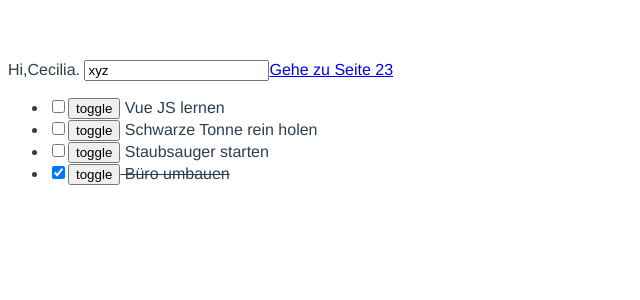
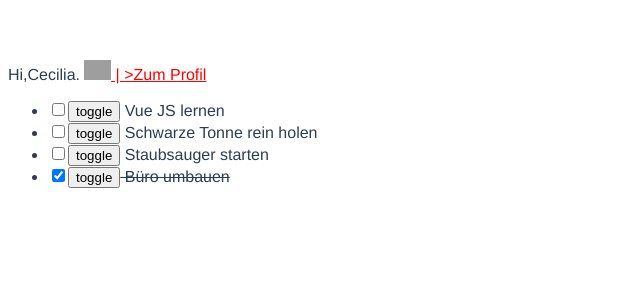
Before and after one commit to GagaSissi/just-practice-vue, a Vue app: page / in a window 1280 px wide. Shown: the top 300 px of the page, without its empty margins (0-640 px from the left). Built offline with nearby package versions, Linux system fonts and the light colour scheme; grey boxes are pictures that could not be loaded.

Commit message:
usage of slots

```diff
--- a/src/App.vue
+++ b/src/App.vue
@@ -1,30 +1,21 @@
 <template>
   <div>
     Hi,{{ name_first }}.
-    <input type="text" name="abc" value="xyz" @keyup="test2" />
-    <a href="?seite=23" @click.right.prevent="test">Gehe zu Seite 23</a>
-    <!-- .page-down
-    .enter
-    .tab
-    .delete
-    .esc
-    .space
-
-    .ctrl
-    .alt
-    .shift
-    .meta.exact
-
-@keyup.alt.67
-
-event modifier-->
-
+    <navigation-link url="https://github.com/GagaSissi/just-practice-vue">
+      <template v-slot:image>
+        <img
+          src="https://d10s7cl4nxfjv3.cloudfront.net/wp-content/uploads/sites/2/2019/09/vuejs-schulung-inhouse-logo.png"
+        />
+      </template>
+      >Zum Profil</navigation-link
+    >
     <TodoList />
   </div>
 </template>
 
 <script>
 import TodoList from "./components/TodoList";
+import NavigationLink from "./components/NavigationLink";
 export default {
   name: "App",
   data: () => ({
@@ -32,6 +23,7 @@ export default {
   }),
   components: {
     TodoList,
+    NavigationLink,
   },
   methods: {
     test() {
@@ -45,6 +37,10 @@ export default {
 </script>
 
 <style>
+img {
+  height: 20px;
+}
+
 .finishedTask {
   text-decoration: line-through;
 }
--- /dev/null
+++ b/src/components/NavigationLink.vue
@@ -0,0 +1,22 @@
+<template>
+  <a :href="url" class="nav-link">
+    <slot name="image"></slot> |
+    <slot></slot>
+  </a>
+</template>
+
+<script>
+export default {
+  props: ["url"],
+  name: "NavigationLink",
+};
+</script>
+
+<style>
+a:link,
+a:active,
+a:visited,
+a:hover {
+  color: red;
+}
+</style>
```
